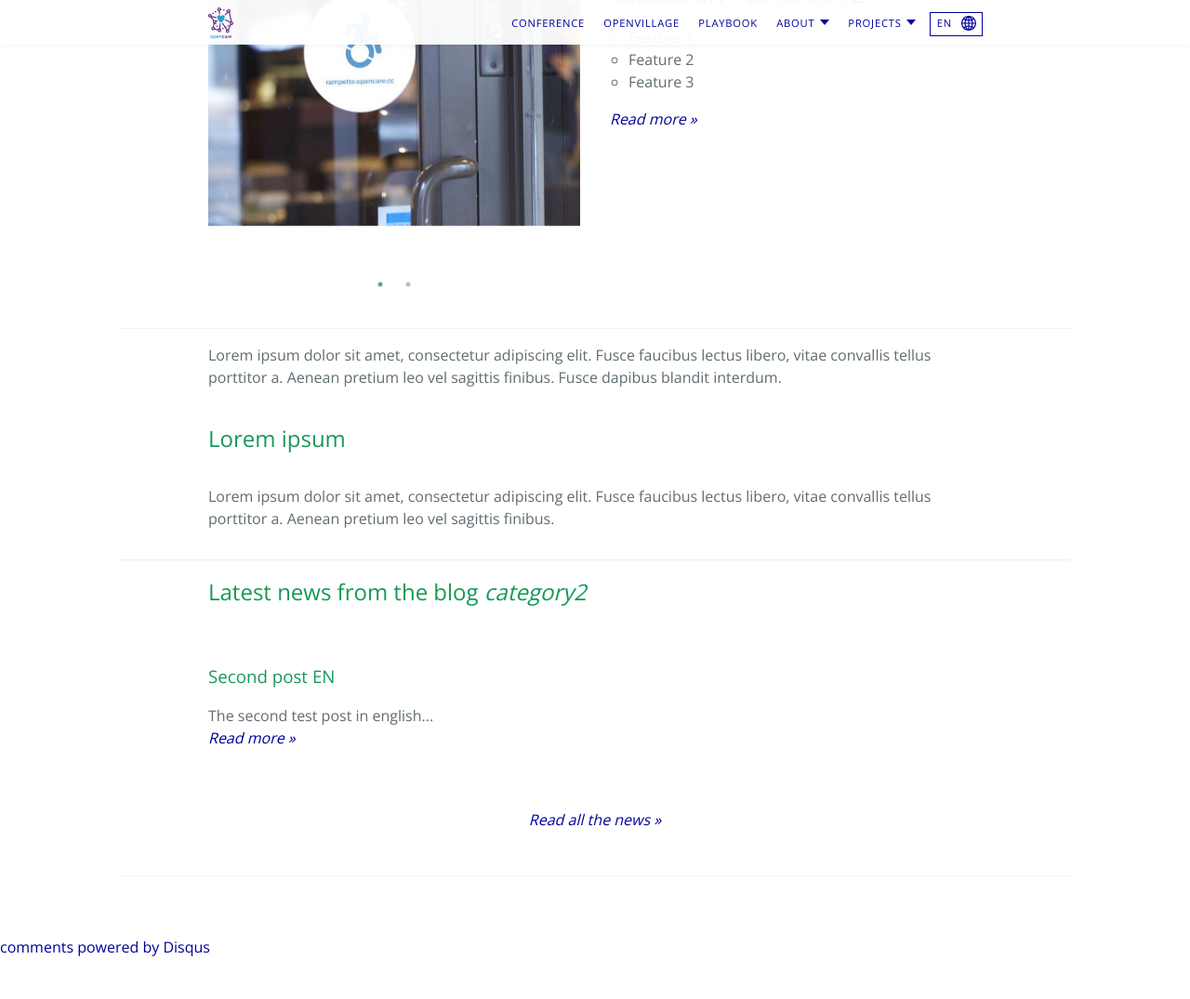
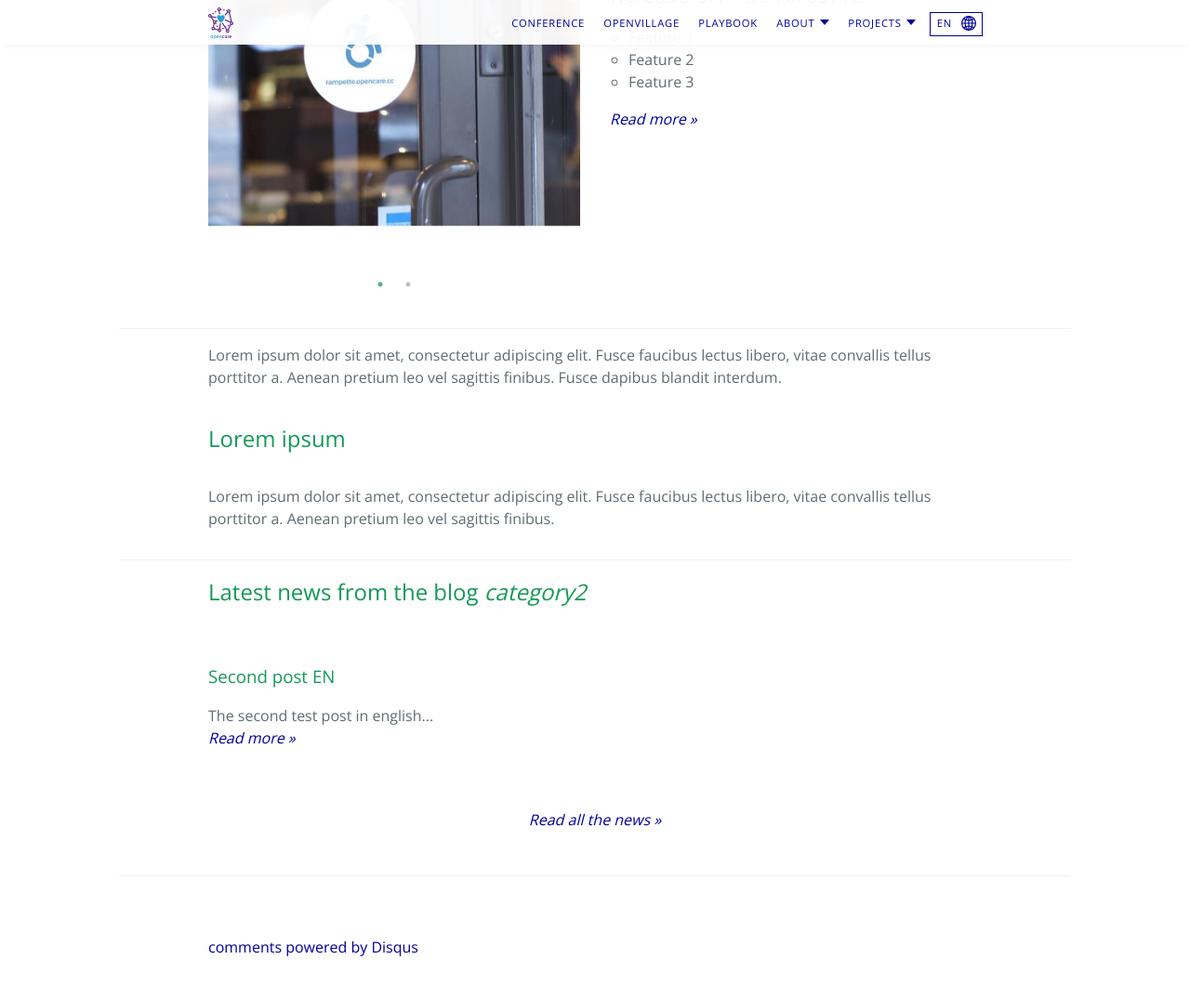
Before and after one commit to WeMakecc/OpenCareLandingPage, a Jekyll site: the page built from pages/page2.md, in a window 1280 px wide and 1400 px high, scrolled down 512 px. Shown: the top 1075 px of the window at 93% size. Built offline with Jekyll 4.4.1, drawn with Linux system fonts in a browser that asks for light colours; comment, search, counter and statistics services are not loaded; grey boxes are pictures that could not be loaded.

Commit message:
update disqus

```diff
--- a/_includes/disqus.html
+++ b/_includes/disqus.html
@@ -1,7 +1,7 @@
 <div id="disqus_thread"></div>
 <script type="text/javascript">
     /* * * CONFIGURATION VARIABLES: EDIT BEFORE PASTING INTO YOUR WEBPAGE * * */
-    var disqus_shortname = 'prototype01'; // IMPORTANT: create a forum on https://disqus.com/ and replace example name with YOUR forum shortname
+    var disqus_shortname = 'opencarecc'; // IMPORTANT: create a forum on https://disqus.com/ and replace example name with YOUR forum shortname
     /* * * DON'T EDIT BELOW THIS LINE * * */
     (function() {
         var dsq = document.createElement('script'); dsq.type = 'text/javascript'; dsq.async = true;
--- a/stylesheets/stylesheet.css
+++ b/stylesheets/stylesheet.css
@@ -1395,6 +1395,23 @@
 /* === DISQUS === */
 .notecomments {
   margin: 4rem auto;
+  padding: 0 6rem;
+  max-width: 64rem;
+}
+@media screen and (min-width: 64em) {
+  .notecomments {
+    padding: 0 6rem;
+  }
+}
+@media screen and (min-width: 42em) and (max-width: 64em) {
+  .notecomments {
+    padding: 0 4rem;
+  }
+}
+@media screen and (max-width: 42em) {
+  .notecomments {
+    padding: 0 1rem;
+  }
 }
 
 
```
